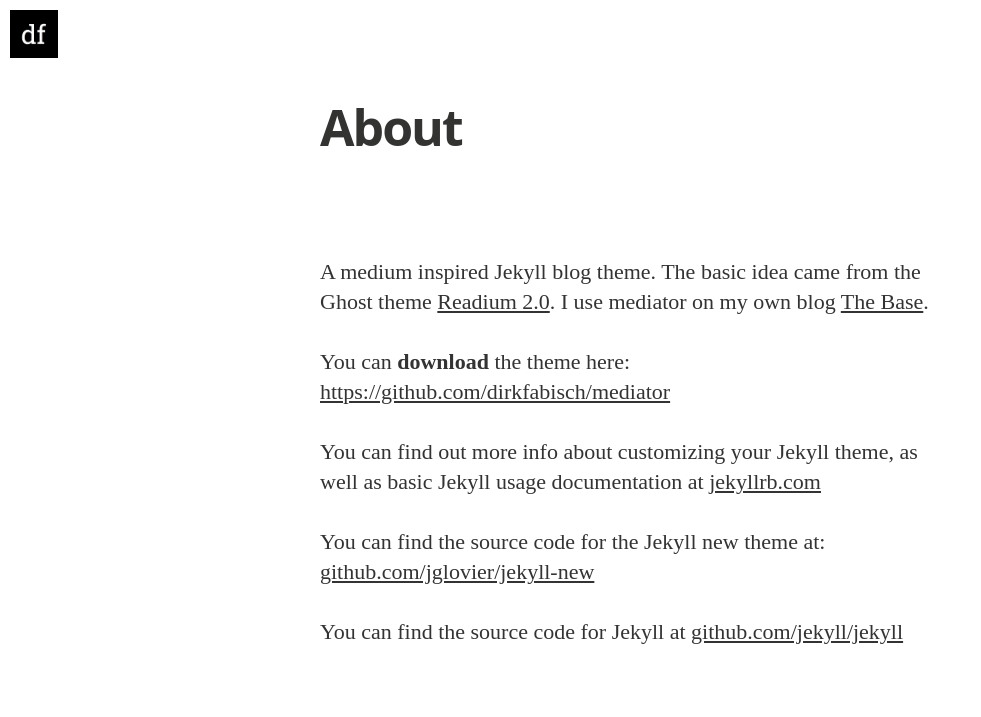
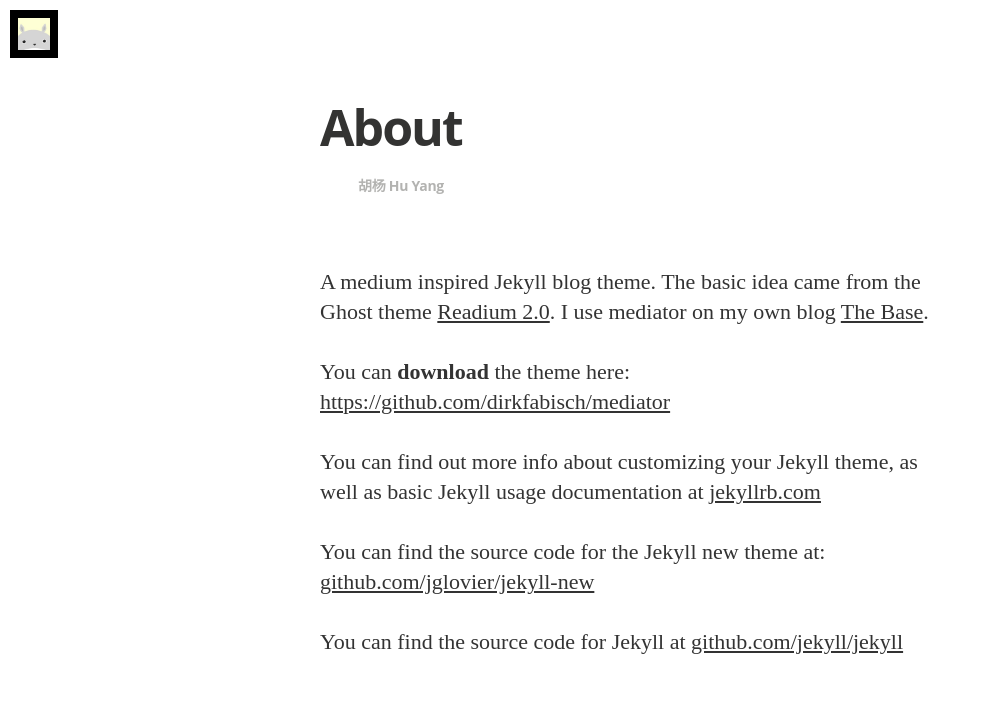
Before and after one commit to ihuyang/myblog, a Jekyll site: the page built from about.md, in a window 1280 px wide. Shown: the top 717 px of the page, without its empty margins (0-981 px from the left). Built offline with Jekyll 4.4.1, drawn with Linux system fonts in a browser that asks for light colours; nearby versions of some CDN libraries; some web fonts are replaced; grey boxes are pictures that could not be loaded.

Commit message:
image modified

```diff
--- a/_config.yml
+++ b/_config.yml
@@ -13,12 +13,13 @@
 
 email: ihuyang@hotmail.com
 #blog logo
-logo: "/assets/images/df_logo.jpg"
+logo: "/assets/images/logo.jpg"
 # blog cover
-cover: "/assets/images/cA4aKEIPQrerBnp1yGHv_IMG_9534-3-2.jpg"
+cover: "/assets/images/index_bgimg.jpg"
 
 name: 'Hu Yang'
-author: 'Hu Yang'
+author_en: 'Hu Yang'
+author_cn: '胡杨'
 author_image: "/assets/images/author.jpg"
 
 paginate:	5
--- a/_includes/head.html
+++ b/_includes/head.html
@@ -37,7 +37,7 @@
   {% if page.date %}<meta property="article:published_time" content="{{ page.date | date_to_xmlschema }}">{% endif %}
 
   <link rel="canonical" href="{{ page.url | replace:'index.html','' | prepend: site.baseurl | prepend: site.url }}"/>
-  <link rel="shortcut icon" href="{{ "/assets/images/favicon.png" | prepend: site.baseurl }}" type="image/png"/>
+  <link rel="shortcut icon" href="{{ "/assets/images/favicon.ico" | prepend: site.baseurl }}" type="image/ico"/>
   <link rel="stylesheet" href="//brick.a.ssl.fastly.net/Linux+Libertine:400,400i,700,700i/Open+Sans:400,400i,700,700i">
   <link href="//maxcdn.bootstrapcdn.com/font-awesome/4.2.0/css/font-awesome.min.css" rel="stylesheet">
 
--- a/_layouts/page.html
+++ b/_layouts/page.html
@@ -16,7 +16,7 @@
             <h1 class="post-title">{{ page.title }}</h1>
             <div class="cf post-meta-text">
               <div class="author-image" style="background-image: url({{ site.author_image }})">Blog Logo</div>
-              <h4 class="author-name" itemprop="author" itemscope itemtype="http://schema.org/Person">{{ site.author }}</h4>
+              <h4 class="author-name" itemprop="author" itemscope itemtype="http://schema.org/Person">{{ site.author_cn }}&nbsp;{{ site.author_en }}</h4>
             </div>
             <div style="text-align:center">
               <a href="#topofpage" class="topofpage"><i class="fa fa-angle-down"></i></a>
@@ -29,7 +29,7 @@
             <h1 class="post-title">{{ page.title }}</h1>
             <div class="cf post-meta-text">
               <div class="author-image" style="background-image: url({{ page.author_image }})">Blog Logo</div>
-              <h4 class="author-name" itemprop="author" itemscope itemtype="http://schema.org/Person">{{ page.author }}</h4>
+              <h4 class="author-name" itemprop="author" itemscope itemtype="http://schema.org/Person">{{ site.author_cn }}&nbsp;{{ site.author_en }}</h4>
             </div>
           </div>
         </div>
```
Also changed, not shown: _layouts/post.html (+4 -4 lines), assets/images/df_logo.jpg (deleted), assets/images/favicon.ico (added), assets/images/favicon.png (deleted), assets/images/index_bgimg.jpg (added), assets/images/logo.jpg (added), 1 other file.
